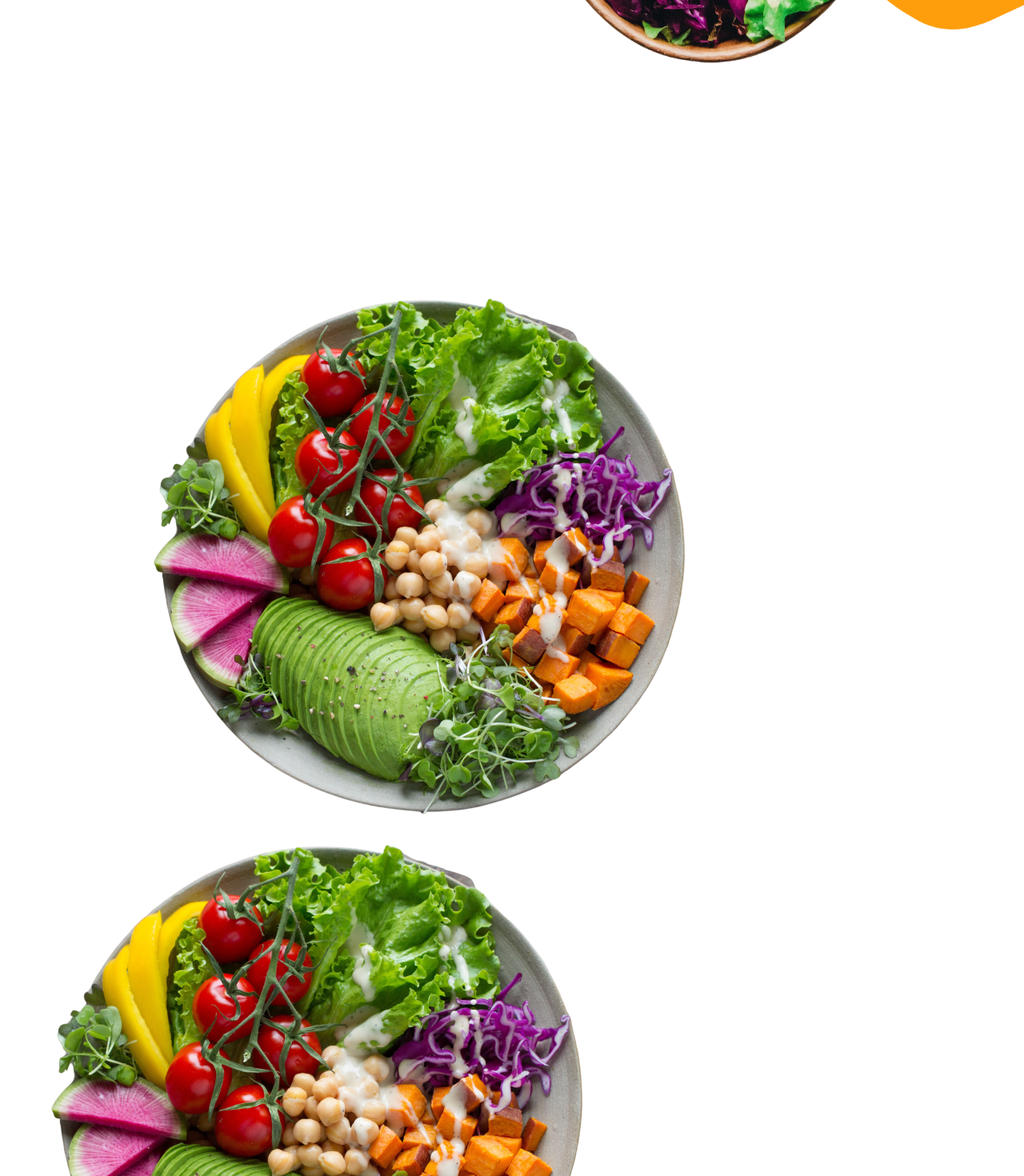
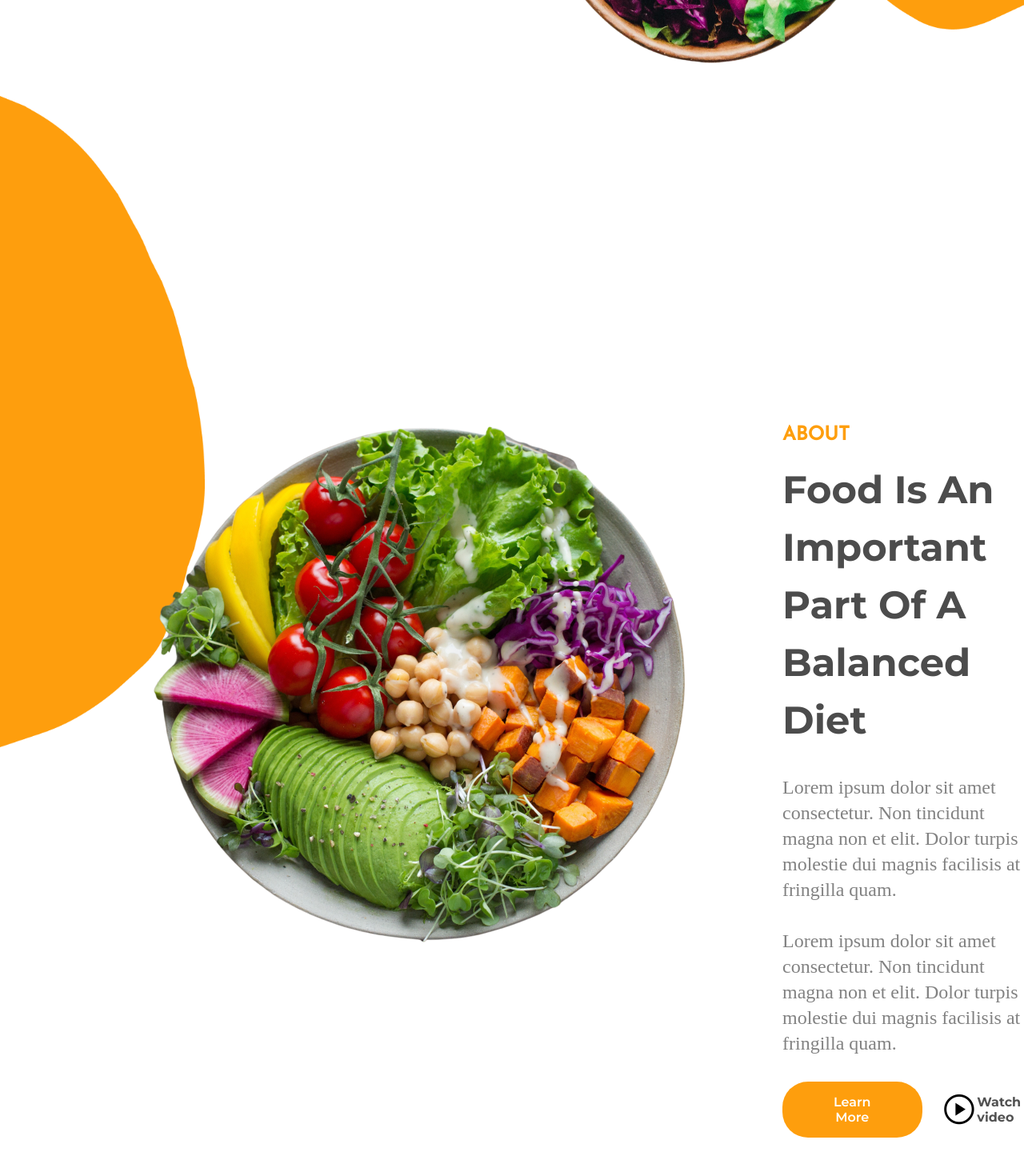
Before and after one commit to ajaysonere/Foodie-landing-page, a React (Create React App) app: page / in a window 1280 px wide. Shown: the part 760-2230 px from the top of the page at 80% size. After the commit the page ends 2182 px from the top, so only its background shows below. Built offline with nearby package versions, Linux system fonts and the light colour scheme.

Commit message:
about added

```diff
--- a/src/Home.css
+++ b/src/Home.css
@@ -59,7 +59,7 @@ ul li a {
 /* Hero section */
 
 .hero-banner {
-  position: fixed;
+  position: absolute;
   top: 0%;
   right: 0%;
   z-index: -1;
@@ -115,9 +115,69 @@ ul li a {
 }
 
 
+/* About us */
+
+.about-container {
+    display: grid;
+    grid-template-columns: 1fr 1fr;
+    margin-top: 20rem;
+}
+
+.section-heading {
+   font-size: 1.5rem;
+   font-weight: 800;
+   color: #FE9E0D;
+   font-family: Reem Kufi;
+   text-transform: uppercase;
+}
 
 
+.about-left h2{
+   color: #4C4C4C;
+   font-family: "Montserrat";
+   font-size: 3rem;
+   font-weight: 700;
+   line-height: 4.5rem;
+   letter-spacing: 0em;
+   text-align: left;
+   margin-top: 1rem;
+}
 
+.about-left p {
+   margin: 2rem 0;
+   font-family: "";
+   font-size: 1.5rem;
+   font-weight: 500;
+   line-height: 2rem;
+   letter-spacing: 0em;
+   text-align: left;
+   color:#828282;
+}
+
+.about-icons{
+   display: flex;
+   align-items: center;
+}
+
+
+.about-icons span{
+   font-size: 2.8rem;
+   margin-left: 1.5rem;
+}
+.about-icons small{
+  font-size: 1rem;
+  font-weight: 700;
+  font-family: "Montserrat";
+  color: #515151;
+}
+
+.about-banner {
+   position: absolute;
+   top: 110%;
+   left: 0;
+   z-index: -1;
+   width: 20%;
+}
 
 
 
--- a/src/components/About.js
+++ b/src/components/About.js
@@ -1,14 +1,33 @@
-import aboutBanner from '../assests/About Page.png';
-import aboutImage from '../assests/Homepage.png'
+import aboutBanner from '../assests/About Section Background.png';
+import aboutImage from '../assests/About Page.png';
 
 function About(){
-    return(
-       <section>
-          <div className="container about-container">
-              <img src={aboutBanner} alt='about'></img>
+    return (
+      <section>
+        <div className="container about-container">
+          <img src={aboutImage} alt="about"></img>
+          <div className="about-left">
+            <small className='section-heading'>About</small>
+            <h2>Food Is An Important <br /> Part Of A Balanced <br/> Diet</h2>
+            <p>
+              Lorem ipsum dolor sit amet consectetur. Non tincidunt magna non et
+              elit. Dolor turpis molestie dui magnis facilisis at fringilla
+              quam.
+            </p>
+            <p>
+              Lorem ipsum dolor sit amet consectetur. Non tincidunt magna non et
+              elit. Dolor turpis molestie dui magnis facilisis at fringilla
+              quam.
+            </p>
+            <div className="about-icons">
+              <button className="book-now hero-btn"> Learn More</button>
+              <span class="material-symbols-outlined">play_circle</span>
+              <small>Watch video</small>
+            </div>
           </div>
-          <img src={aboutBanner} alt='about' className='about-banner'></img>
-       </section>
+        </div>
+        <img src={aboutBanner} alt="about" className="about-banner"></img>
+      </section>
     );
 };
 
```
Also changed, not shown: src/assests/About Section Background.png (added).
